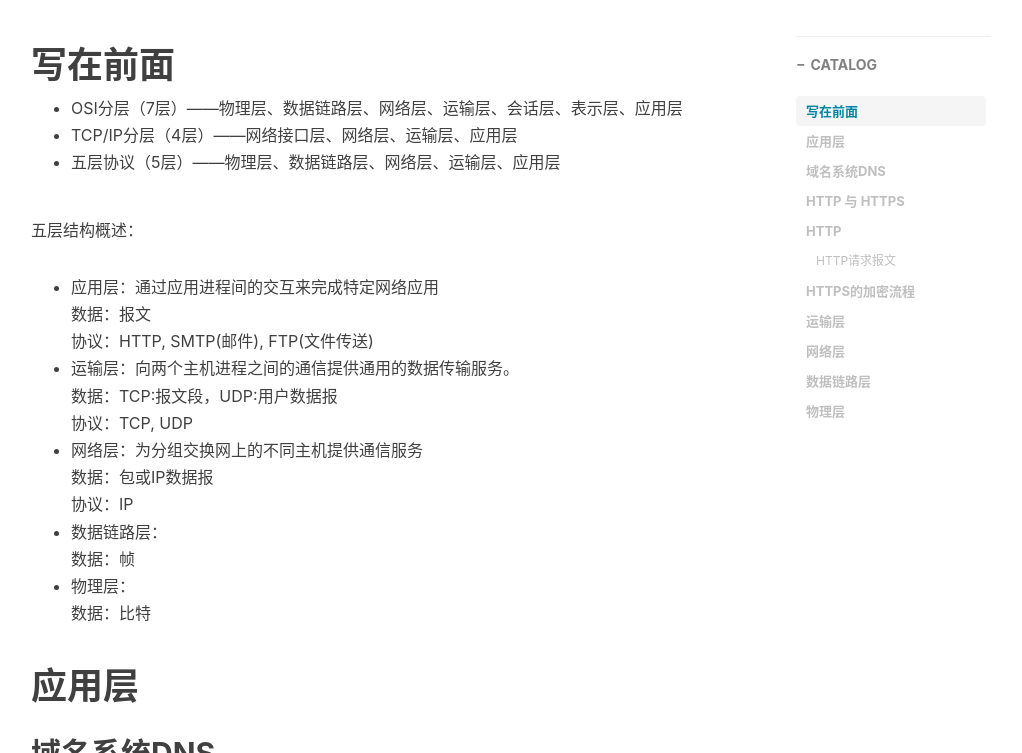
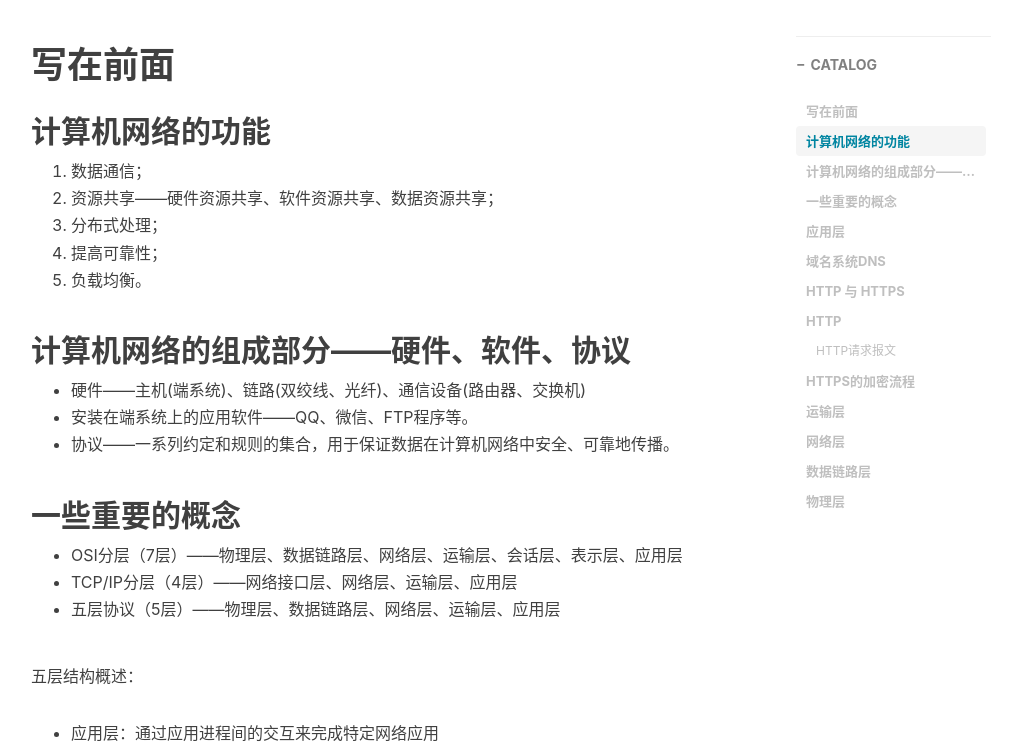
Before and after one commit to xie96808/xie96808.github.io, a Jekyll site: the page built from _posts/2022-04-06-计算机网络专题(未完成).md, in a window 1280 px wide and 900 px high, scrolled down 380 px, cut to the strip 147-900 px from the top of the window. Shown: the whole strip, without its empty margins (234-1256 px from the left). Built offline with Jekyll 4.4.1, drawn with Linux system fonts in a browser that asks for light colours; nearby versions of some CDN libraries; comment, search, counter and statistics services are not loaded.

Commit message:
Update 2022-04-06-计算机网络专题(未完成).md

```diff
--- a/_posts/2022-04-06-计算机网络专题(未完成).md
+++ b/_posts/2022-04-06-计算机网络专题(未完成).md
@@ -12,8 +12,23 @@ tags:								#标签
     - 计算机网络
 ---
 
+# 写在前面
 
-# 写在前面
+## 计算机网络的功能
+
+1. 数据通信；
+2. 资源共享——硬件资源共享、软件资源共享、数据资源共享；
+3. 分布式处理；
+4. 提高可靠性；
+5. 负载均衡。
+
+## 计算机网络的组成部分——硬件、软件、协议
+
+* 硬件——主机(端系统)、链路(双绞线、光纤)、通信设备(路由器、交换机)
+* 安装在端系统上的应用软件——QQ、微信、FTP程序等。
+* 协议——一系列约定和规则的集合，用于保证数据在计算机网络中安全、可靠地传播。
+
+## 一些重要的概念
 
 * OSI分层（7层）——物理层、数据链路层、网络层、运输层、会话层、表示层、应用层
 * TCP/IP分层（4层）——网络接口层、网络层、运输层、应用层
@@ -34,6 +49,8 @@ tags:								#标签
 数据：帧
 * 物理层：
 数据：比特
+
+----------------------------
 
 # 应用层
 
```
